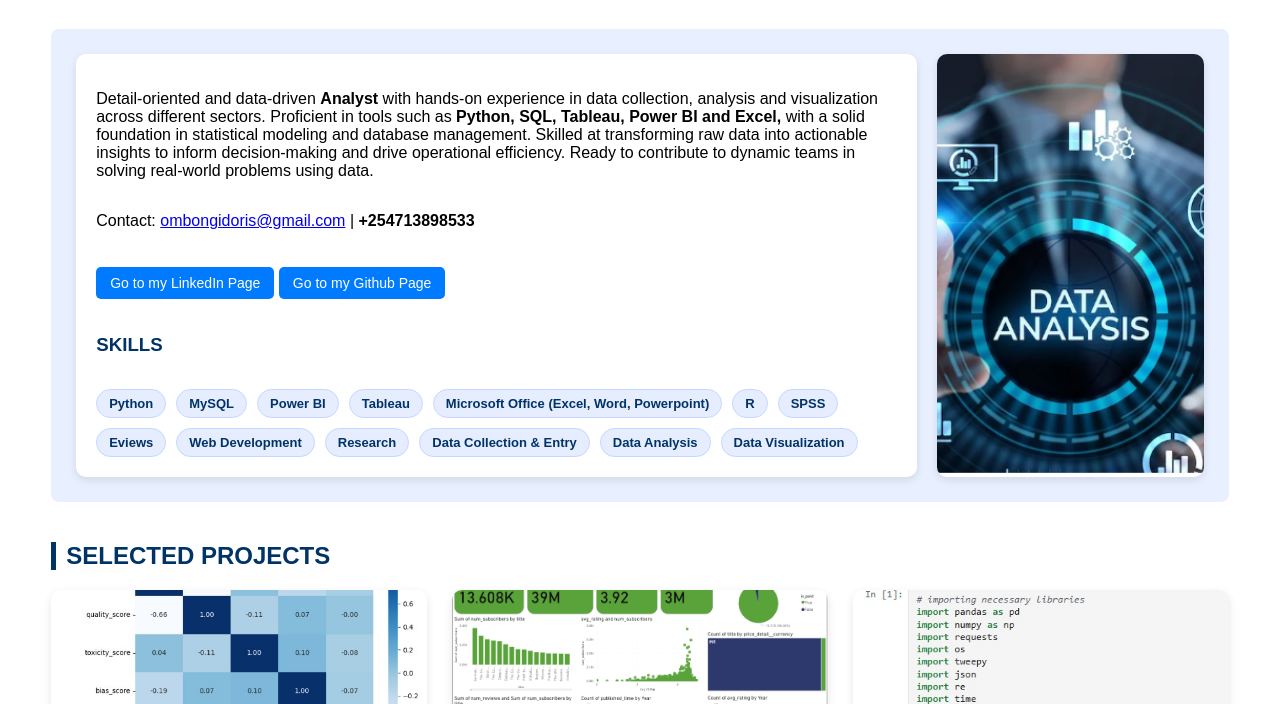
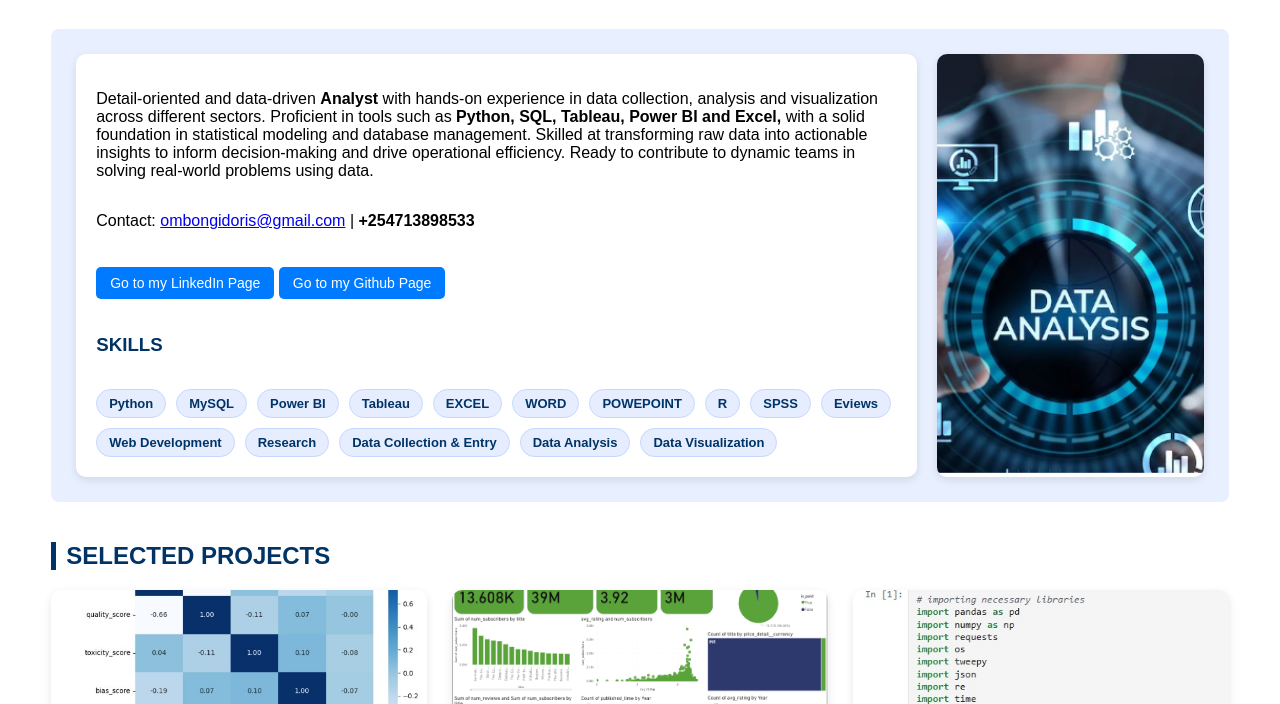
Before and after one commit to Dorisombongi/Portifolio, a plain HTML site: page index.html in a window 1280 px wide. Shown: the part 96-800 px from the top of the page. Drawn offline with Linux system fonts and the light colour scheme.

Commit message:
Update index.html

```diff
--- a/index.html
+++ b/index.html
@@ -298,7 +298,9 @@
                 <span class="skill-tag"><strong>MySQL</strong></span>
                 <span class="skill-tag"><strong>Power BI</strong></span>
                 <span class="skill-tag"><strong>Tableau</strong></span>
-                <span class="skill-tag"><strong>Microsoft Office (Excel, Word, Powerpoint)</strong></span>
+                <span class="skill-tag"><strong>EXCEL</strong></span>
+                <span class="skill-tag"><strong>WORD</strong></span>
+                <span class="skill-tag"><strong>POWEPOINT</strong></span>
                 <span class="skill-tag"><strong>R</strong></span>
                 <span class="skill-tag"><strong>SPSS</strong></span>
                 <span class="skill-tag"><strong>Eviews</strong></span>
```
